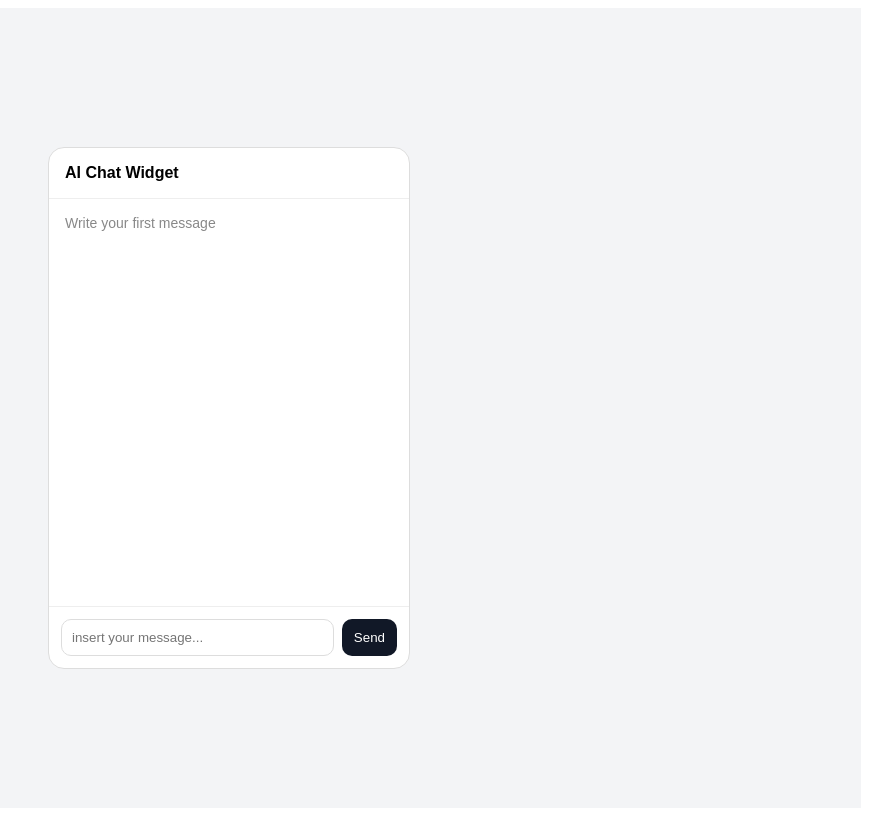
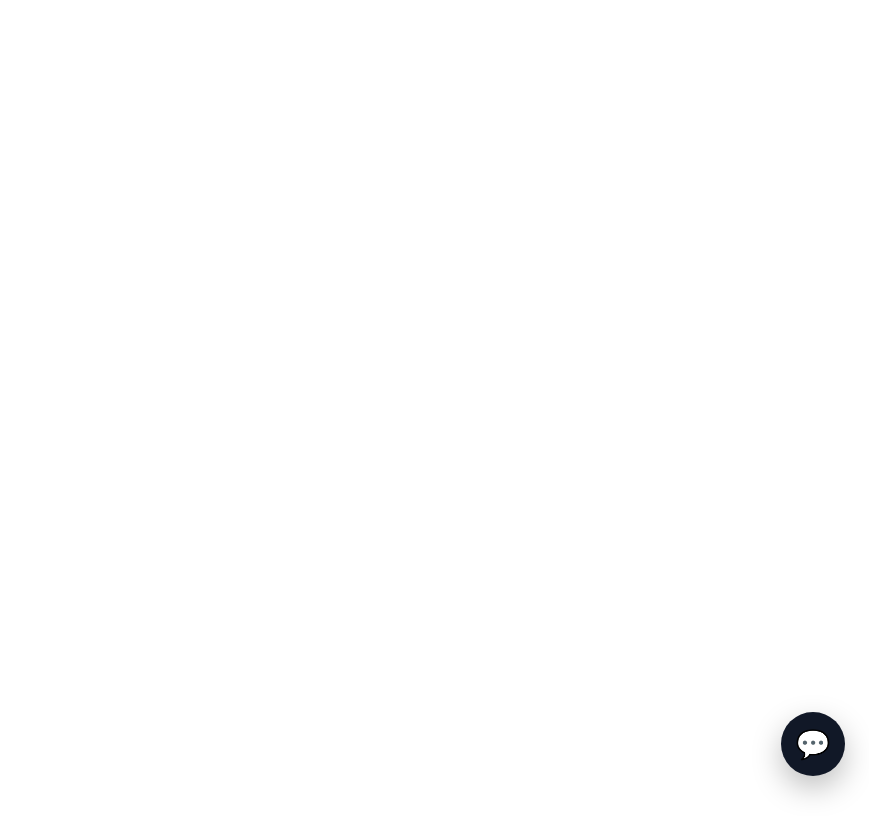
Before and after one commit to DanilLvov/ai-chatbot-widget, a React (Vite) app in the folder widget-app/: page / in a window 1280 px wide. Shown: the whole page, without its empty margins (411-1280 px from the left). Built offline with nearby package versions, Linux system fonts and the light colour scheme.

Commit message:
Add floating chat widget UI

```diff
--- a/widget-app/src/App.css
+++ b/widget-app/src/App.css
@@ -1,45 +1,81 @@
-.chat-page {
-  min-height: 100vh;
-  display: flex;
-  align-items: center;
-  justify-content: center;
-  background: #f3f4f6;
-  font-family: Arial, sans-serif;
+* {
+  box-sizing: border-box;
 }
 
-.chat-window {
+.chat-toggle {
+  position: fixed;
+  right: 24px;
+  bottom: 24px;
+  width: 64px;
+  height: 64px;
+  border: none;
+  border-radius: 50%;
+  background: #111827;
+  color: white;
+  font-size: 28px;
+  cursor: pointer;
+  box-shadow: 0 12px 30px rgba(0, 0, 0, 0.25);
+}
+
+.chat-widget {
+  position: fixed;
+  right: 24px;
+  bottom: 104px;
   width: 360px;
   height: 520px;
   background: white;
-  border: 1px solid #ddd;
-  border-radius: 16px;
+  border: 1px solid #e5e7eb;
+  border-radius: 18px;
   display: flex;
   flex-direction: column;
   overflow: hidden;
+  font-family: Arial, sans-serif;
+  box-shadow: 0 20px 60px rgba(0, 0, 0, 0.22);
 }
 
 .chat-header {
   padding: 16px;
+  background: #111827;
+  color: white;
+  display: flex;
+  align-items: center;
+  justify-content: space-between;
+}
+
+.chat-title {
+  font-size: 16px;
   font-weight: 700;
-  border-bottom: 1px solid #eee;
+}
+
+.chat-status {
+  margin-top: 4px;
+  font-size: 12px;
+  color: #d1d5db;
+}
+
+.chat-close {
+  width: 32px;
+  height: 32px;
+  border: none;
+  border-radius: 50%;
+  background: #374151;
+  color: white;
+  font-size: 22px;
+  cursor: pointer;
 }
 
 .chat-messages {
   flex: 1;
   padding: 16px;
   overflow-y: auto;
-}
-
-.empty-state {
-  color: #888;
-  font-size: 14px;
+  background: #f9fafb;
 }
 
 .message {
   max-width: 80%;
   padding: 10px 12px;
   margin-bottom: 10px;
-  border-radius: 12px;
+  border-radius: 14px;
   font-size: 14px;
   line-height: 1.4;
 }
@@ -48,33 +84,48 @@
   margin-left: auto;
   background: #2563eb;
   color: white;
+  border-bottom-right-radius: 4px;
 }
 
 .message-bot {
   margin-right: auto;
-  background: #f1f5f9;
+  background: white;
   color: #111827;
+  border: 1px solid #e5e7eb;
+  border-bottom-left-radius: 4px;
 }
 
 .chat-input-row {
   display: flex;
   gap: 8px;
   padding: 12px;
-  border-top: 1px solid #eee;
+  border-top: 1px solid #e5e7eb;
+  background: white;
 }
 
 .chat-input-row input {
   flex: 1;
+  min-width: 0;
   padding: 10px;
-  border: 1px solid #ddd;
+  border: 1px solid #d1d5db;
   border-radius: 10px;
+  outline: none;
+}
+
+.chat-input-row input:focus {
+  border-color: #2563eb;
 }
 
 .chat-input-row button {
   border: none;
   border-radius: 10px;
-  padding: 0 12px;
+  padding: 0 14px;
   background: #111827;
   color: white;
   cursor: pointer;
 }
+
+.chat-input-row button:disabled {
+  opacity: 0.6;
+  cursor: not-allowed;
+}
--- a/widget-app/src/App.jsx
+++ b/widget-app/src/App.jsx
@@ -2,16 +2,24 @@
 import "./App.css";
 
 function App() {
-  const [messages, setMessages] = useState([]);
+  const [isOpen, setIsOpen] = useState(false);
+  const [messages, setMessages] = useState([
+    {
+      role: "bot",
+      text: "Hi! How can I help?"
+    }
+  ]);
   const [inputValue, setInputValue] = useState("");
   const [isLoading, setIsLoading] = useState(false);
 
   async function sendMessage() {
-    if (!inputValue.trim()) return;
+    const text = inputValue.trim();
+
+    if (!text || isLoading) return;
 
     const userMessage = {
       role: "user",
-      text: inputValue
+      text
     };
 
     setMessages((currentMessages) => [...currentMessages, userMessage]);
@@ -25,7 +33,7 @@
           "Content-Type": "application/json"
         },
         body: JSON.stringify({
-          message: userMessage.text
+          message: text
         })
       });
 
@@ -42,7 +50,7 @@
         ...currentMessages,
         {
           role: "bot",
-          text: "browser request error"
+          text: "Browser request error"
         }
       ]);
     } finally {
@@ -57,15 +65,21 @@
   }
 
   return (
-    <div className="chat-page">
-      <div className="chat-window">
-        <div className="chat-header">AI Chat Widget</div>
+    <>
+      {isOpen && (
+        <div className="chat-widget">
+          <div className="chat-header">
+            <div>
+              <div className="chat-title">AI Assistant</div>
+              <div className="chat-status">Online</div>
+            </div>
+
+            <button className="chat-close" onClick={() => setIsOpen(false)}>
+              ×
+            </button>
+          </div>
 
           <div className="chat-messages">
-          {messages.length === 0 && (
-            <div className="empty-state">Write your first message</div>
-          )}
-
             {messages.map((message, index) => (
               <div
                 key={index}
@@ -90,10 +104,17 @@
               placeholder="insert your message..."
             />
 
-          <button onClick={sendMessage}>Send</button>
+            <button onClick={sendMessage} disabled={isLoading}>
+              Send
+            </button>
           </div>
         </div>
-    </div>
+      )}
+
+      <button className="chat-toggle" onClick={() => setIsOpen(!isOpen)}>
+        {isOpen ? "×" : "💬"}
+      </button>
+    </>
   );
 }
 
```
Lines whose indentation alone changed are shown as unchanged.
